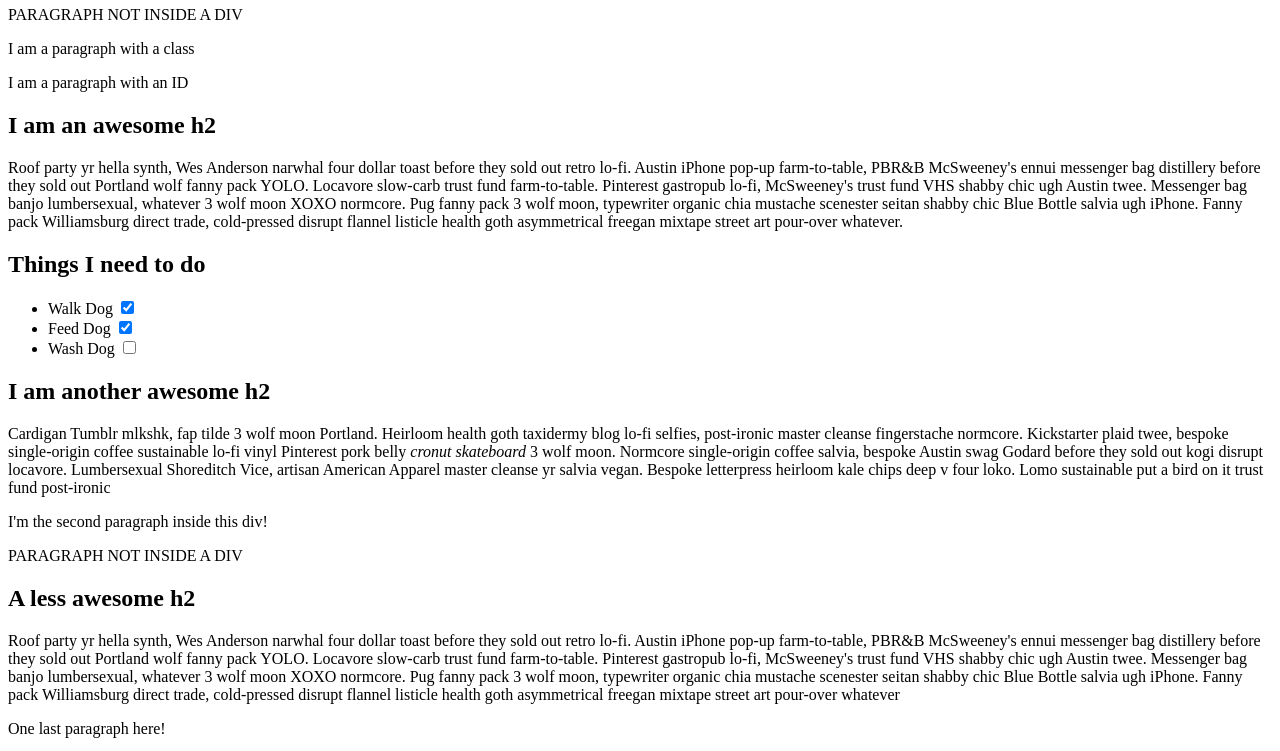
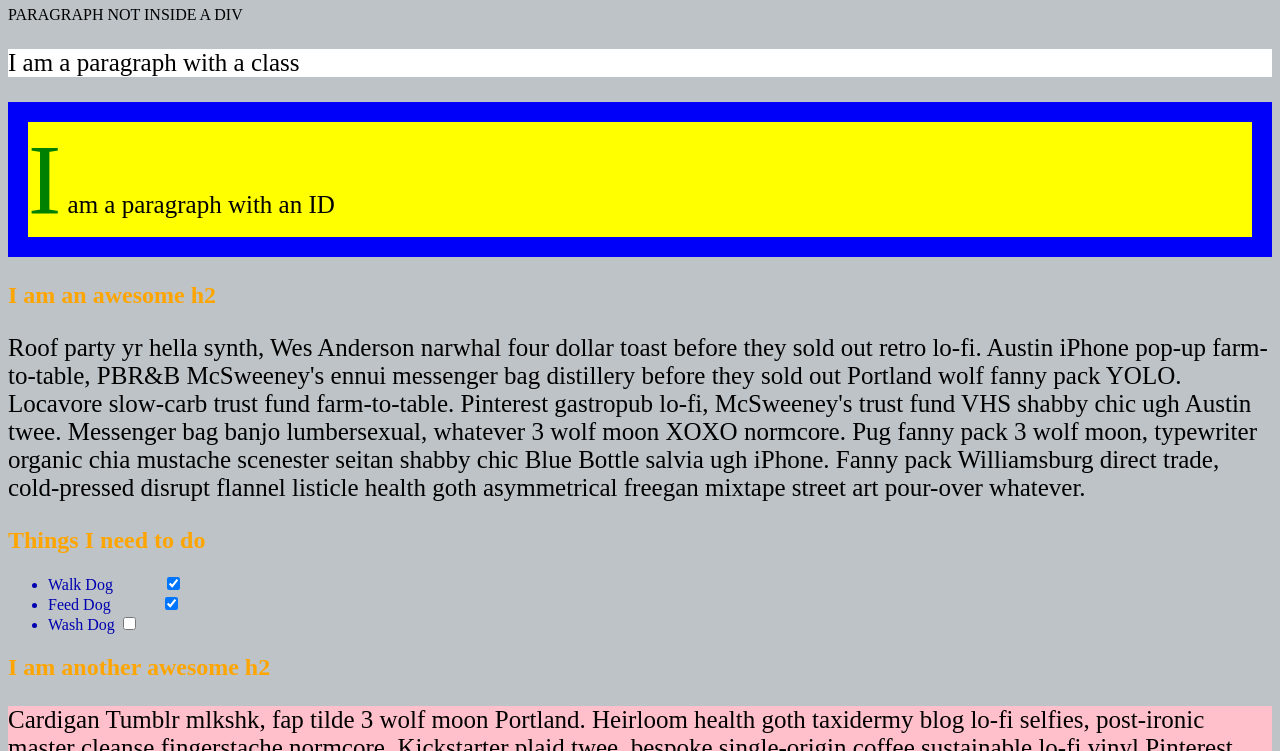
Before and after one commit to akanksha984/Assignment-4, a plain HTML site: page index.html in a window 1280 px wide. Shown: the part 60-811 px from the top of the page. Drawn offline with Linux system fonts and the light colour scheme.

Commit message:
Update index.html

```diff
--- a/index.html
+++ b/index.html
@@ -2,7 +2,7 @@
 <head>
   <meta charset="UTF-8">
   <title>Selectors Exercise</title>
-  <link rel="stylesheet" type="text/css" href="stylea4.css">
+  <link rel="stylesheet" type="text/css" href="assignment4.css">
 </head>
 <body>
   <h1>Selectors Exercise</h1>
```
